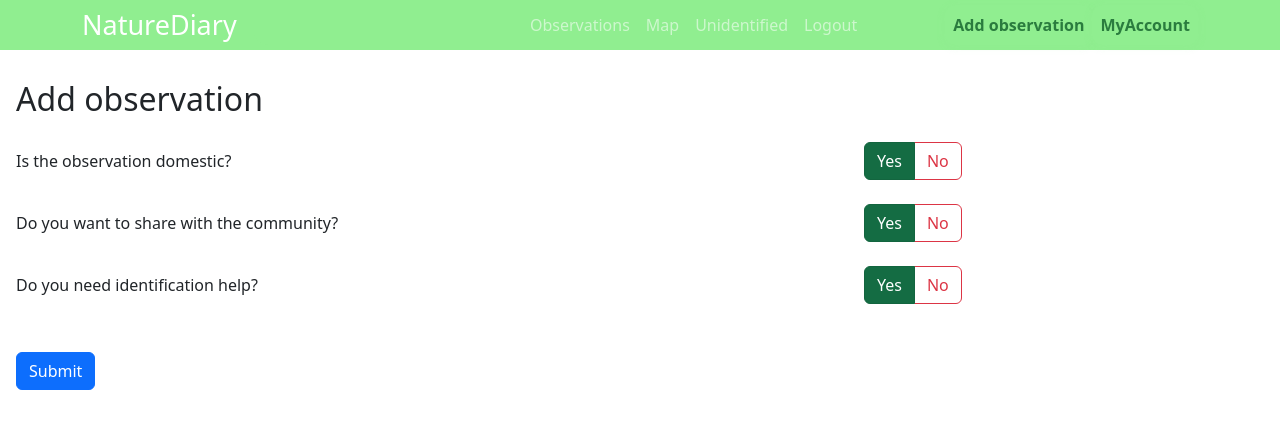
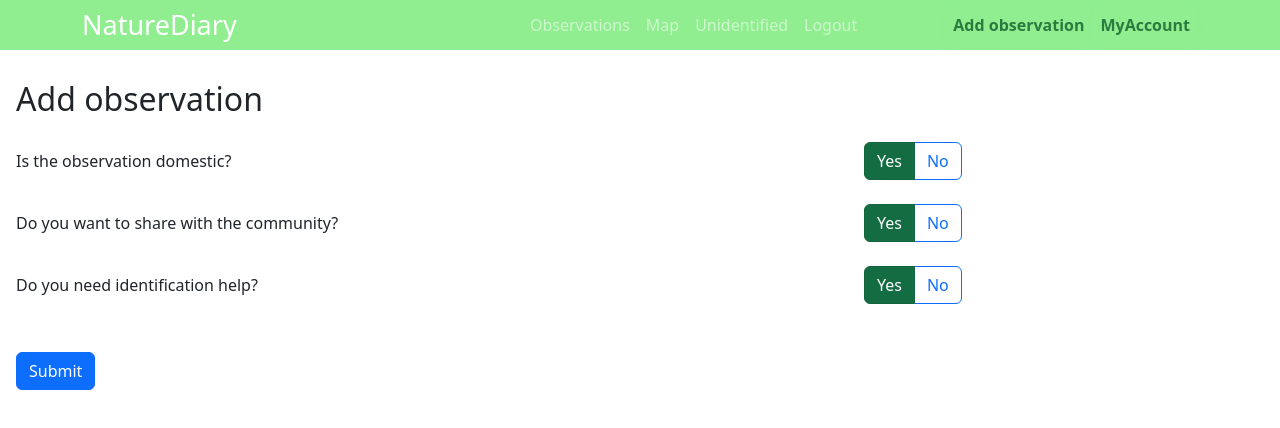
Before and after one commit to markreni/nature-diary-frontend, a React (Vite) app: page /questions in a window 1280 px wide. Shown: the top 428 px of the page. Built offline with nearby package versions, Linux system fonts and the light colour scheme; sample sign-in values are in the browser's storage; a web font is replaced by a local one.

Commit message:
fix: changed 'No' button colour

```diff
--- a/src/pages/QuestionForm.tsx
+++ b/src/pages/QuestionForm.tsx
@@ -66,7 +66,7 @@ const QuestionForm = () => {
                   id={`no-${index}`}
                   type="radio"
                   variant={
-                    answers[index] === false ? "danger" : "outline-danger"
+                    answers[index] === false ? "primary" : "outline-primary"
                   }
                   name={`question-${index}`}
                   value="no"
```
